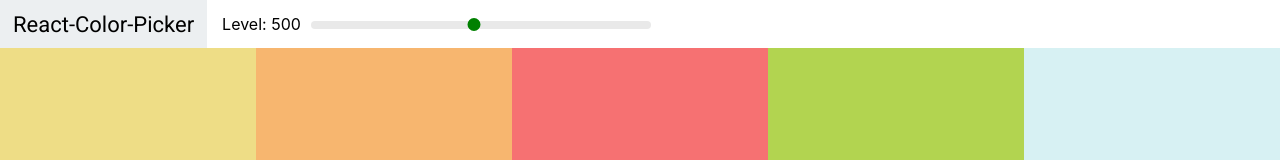
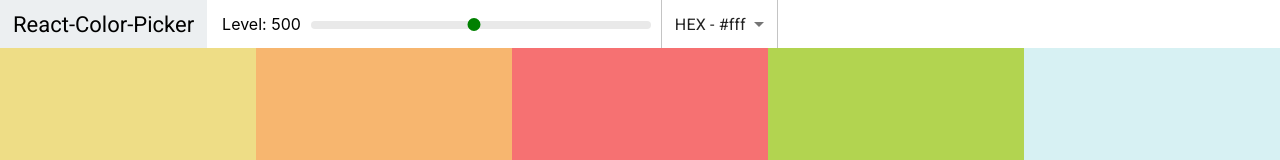
Before and after one commit to Epitome87/Modern-React-Bootcamp-Journey, a React (Create React App) app in the folder Colors Project/react-colors/: page / in a window 1280 px wide. Shown: the top 160 px of the page. Built offline with nearby package versions, Linux system fonts and the light colour scheme.

Commit message:
Add Select component from the Material UI library. Now Navbar has a Select input and changes the color format to hex, rgb, or rgba based on which option was selected.

```diff
--- a/Colors Project/react-colors/package.json
+++ b/Colors Project/react-colors/package.json
@@ -3,6 +3,9 @@
   "version": "0.1.0",
   "private": true,
   "dependencies": {
+    "@emotion/react": "^11.5.0",
+    "@emotion/styled": "^11.3.0",
+    "@mui/material": "^5.1.0",
     "@testing-library/jest-dom": "^5.15.0",
     "@testing-library/react": "^11.2.7",
     "@testing-library/user-event": "^12.8.3",
--- a/Colors Project/react-colors/src/Navbar.jsx
+++ b/Colors Project/react-colors/src/Navbar.jsx
@@ -1,9 +1,18 @@
-import React from 'react';
+import React, { useState } from 'react';
 import Slider from 'rc-slider';
 import 'rc-slider/assets/index.css';
 import './Navbar.css';
+import { Select, MenuItem } from '@mui/material';
 
 function Navbar(props) {
+  const [format, setFormat] = useState('hex');
+
+  const handleChange = (event) => {
+    setFormat(event.target.value);
+    // Call Palette component's format handler
+    props.changeFormat(event.target.value);
+  };
+
   return (
     <header className='Navbar'>
       <div className='logo'>
@@ -21,6 +30,13 @@ function Navbar(props) {
           />
         </div>
       </div>
+      <div className='select-container'>
+        <Select value={format} onChange={handleChange}>
+          <MenuItem value='hex'>HEX - #fff</MenuItem>
+          <MenuItem value='rgb'>RGB - rgb(255, 255, 255)</MenuItem>
+          <MenuItem value='rgba'>RGBA - rgba(255, 255, 255, 1.0)</MenuItem>
+        </Select>
+      </div>
     </header>
   );
 }
--- a/Colors Project/react-colors/src/Palette.jsx
+++ b/Colors Project/react-colors/src/Palette.jsx
@@ -5,18 +5,27 @@ import Navbar from './Navbar';
 
 const Palette = (props) => {
   const [level, setLevel] = useState(500);
+  const [format, setFormat] = useState('hex');
+
+  const handleSliderChange = (sliderValue) => {
+    setLevel(sliderValue);
+  };
+
+  const handleChangeFormat = (formatValue) => {
+    setFormat(formatValue);
+  };
 
   const colorBoxes = props.palette.colors[level].map((color) => (
-    <ColorBox background={color.hex} name={color.name} />
+    <ColorBox background={color[format]} name={color.name} />
   ));
-
-  const handleSliderChange = (value) => {
-    setLevel(value);
-  };
 
   return (
     <div className='Palette'>
-      <Navbar level={level} changeLevel={handleSliderChange} />
+      <Navbar
+        level={level}
+        changeLevel={handleSliderChange}
+        changeFormat={handleChangeFormat}
+      />
       <div className='Palette__colors'>{colorBoxes}</div>
       {/* Footer eventually */}
     </div>
```
Also changed, not shown: 2 other files (tests, documents, lock files or other folders).
